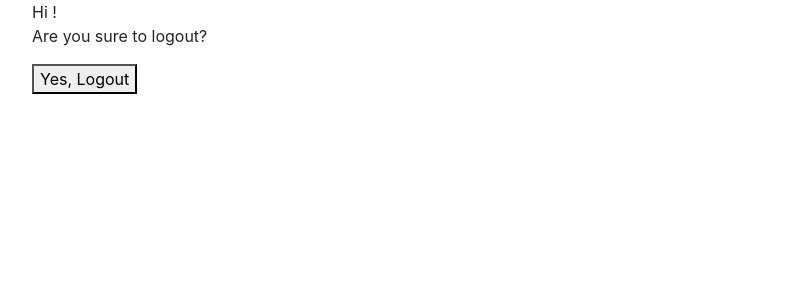
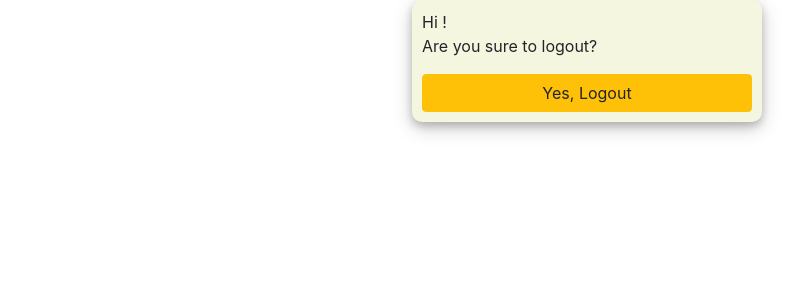
Before and after one commit to tradecoder/lottery-winners, a React (Create React App) app: page /logout in a window 1280 px wide. Shown: the top 300 px of the page, without its empty margins (53-853 px from the left). Built offline with nearby package versions, Linux system fonts and the light colour scheme; sample sign-in values are in the browser's storage.

Commit message:
fix logout form style

```diff
--- a/src/components/logout.component.js
+++ b/src/components/logout.component.js
@@ -14,11 +14,11 @@ export default function Logout(){
             window.location.assign("/login")
         } else{
             return(
-                <div>
+                <div className="logout">
                     <p> Hi {localFirstName}!<br/>
                     Are you sure to logout?</p>
                     <form onSubmit={onSubmitLogout}>
-                        <button type="submit">Yes, Logout</button>
+                        <button className="btn btn-warning btn-block" type="submit">Yes, Logout</button>
                     </form>
                 </div>
             )
```
